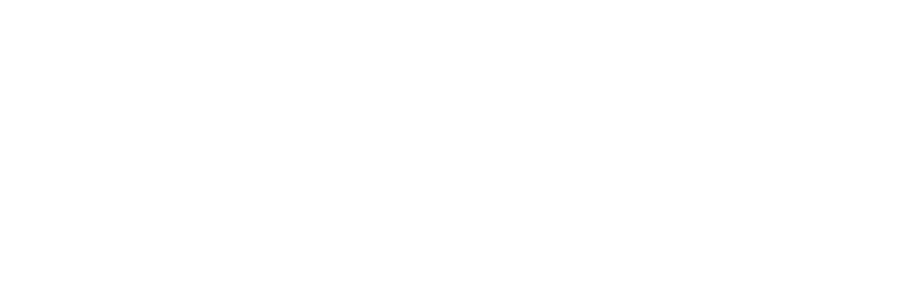
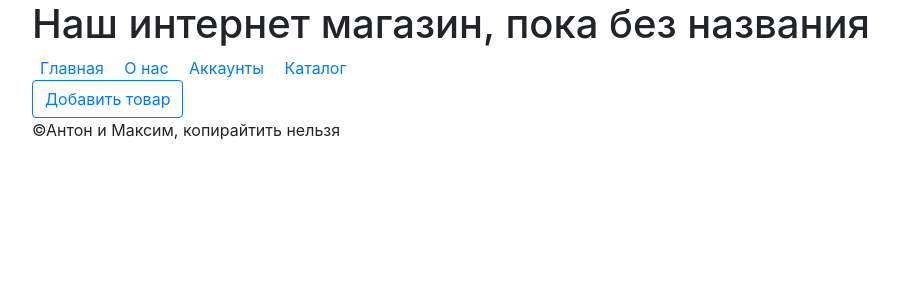
Before and after one commit to MaxGolubev19/Secondhand-Svetlana-, a Flask app: page / in a window 1280 px wide. Before the commit the part shown is empty. Shown: the top 300 px of the page, without its empty margins (53-952 px from the left). Run offline with Flask 2, Linux system fonts and the light colour scheme; some libraries are stand-ins or nearby versions.

Commit message:
Add files via upload

```diff
--- a/templates/base.html
+++ b/templates/base.html
@@ -10,13 +10,22 @@
         <title>{{ title }}</title>
 	</head>
 	<body>
-		<header>
+		<header class="container">
+			<h1>Наш интернет магазин, пока без названия</h1>
+			<a class="p-2 txt-dark" href="/">Главная</a>
+			<a class="p-2 txt-dark" href="/about">О нас</a>
+			<a class="p-2 txt-dark" href="/account">Аккаунты</a>
+			<a class="p-2 txt-dark" href="/catalog">Каталог</a>
   		</header>
-		<!-- Begin page content -->
+
+
+
+
 		<main role="main" class="container">
 			{% block content %}{% endblock %}
 		</main>
-		<footer>
+		<footer class="container">
+			©Антон и Максим, копирайтить нельзя
 		</footer>
 	</body>
 </html>
--- a/templates/index.html
+++ b/templates/index.html
@@ -1,5 +1,5 @@
 {% extends "base.html" %}
 
 {% block content %}
-
+		<a class="btn btn-outline-primary" href="/create">Добавить товар</a>
 {% endblock %}
```
